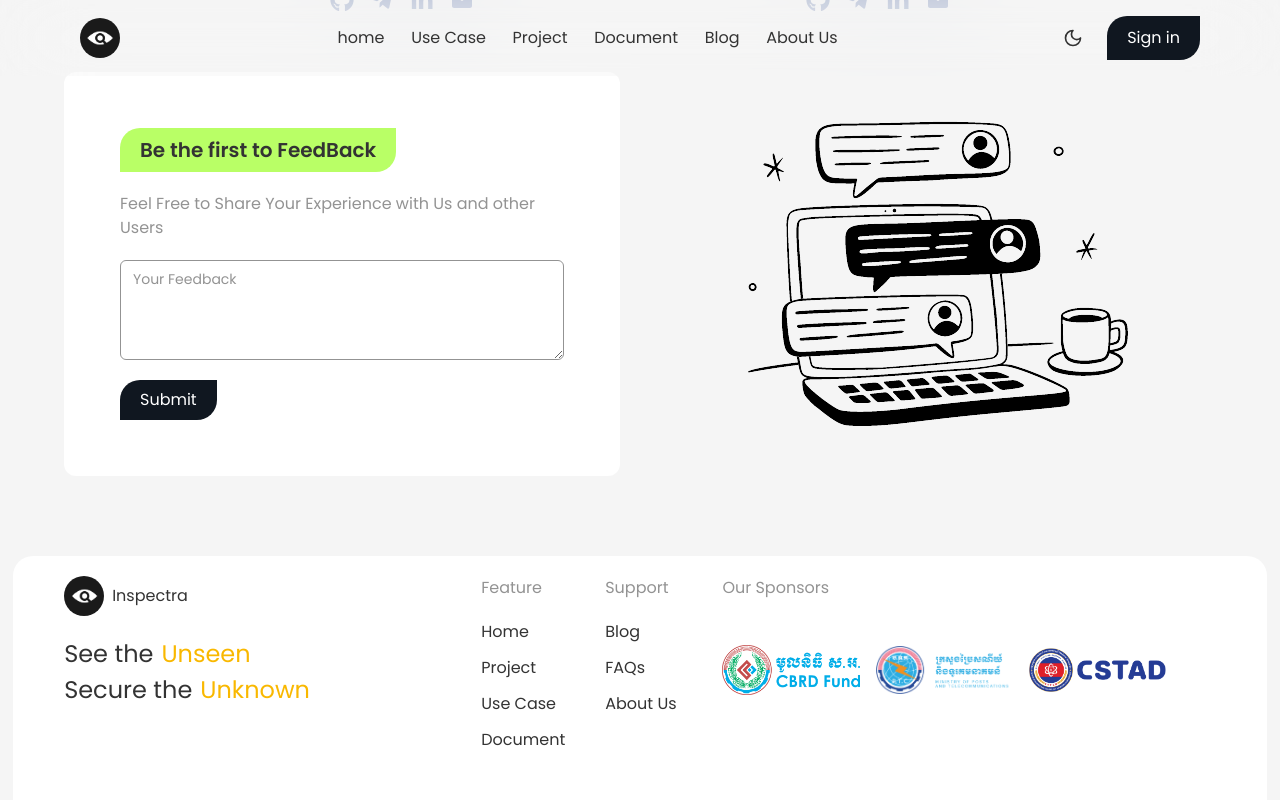
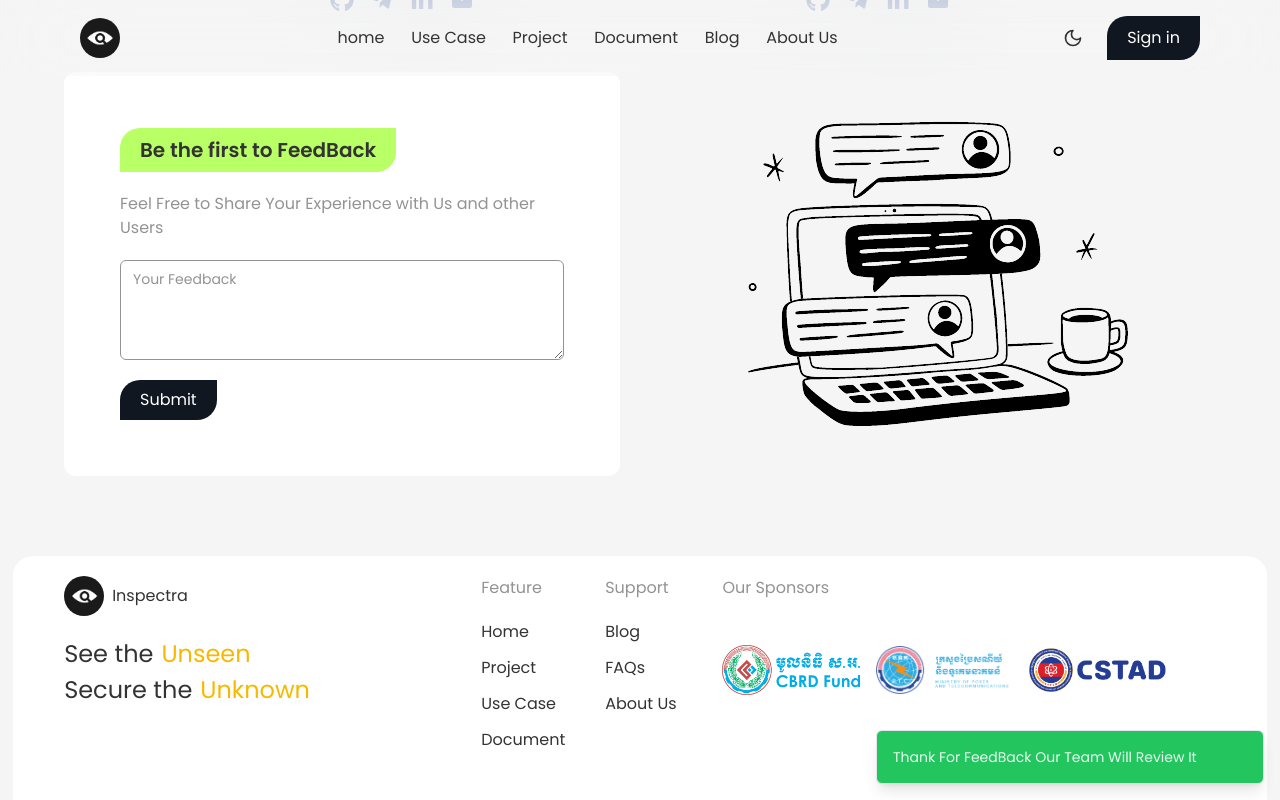
Before and after one commit to PheakdeyPhalphea/Inspectra, a Next.js app: page /aboutUs in a window 1280 px wide. Both pictures are taken after typing "Sample" into the empty fields and a click on the button "Submit". Shown: the part 1916-2716 px from the top of the page. Built offline with nearby package versions, Linux system fonts and the light colour scheme; no server answers.

Commit message:
install and step up toast shadcn

```diff
--- a/package.json
+++ b/package.json
@@ -12,6 +12,7 @@
     "@radix-ui/react-accordion": "^1.2.1",
     "@radix-ui/react-dialog": "^1.1.2",
     "@radix-ui/react-slot": "^1.1.0",
+    "@radix-ui/react-toast": "^1.2.2",
     "@reduxjs/toolkit": "^2.3.0",
     "class-variance-authority": "^0.7.0",
     "clsx": "^2.1.1",
--- a/src/app/layout.tsx
+++ b/src/app/layout.tsx
@@ -4,6 +4,7 @@ import "./globals.css";
 import { ThemeProvider } from "@/components/theme-provider";
 import NavbarComponent from "@/components/NavbarComponent/NavbarComponent";
 import FooterComponent from "@/components/FooterComponent/FooterComponent";
+import { Toaster } from "@/components/ui/toaster"
 
 import { Suspense } from "react";
 import StoreProvider from "./StoreProvider";
@@ -39,6 +40,7 @@ export default function RootLayout({
             <NavbarComponent />
             <Suspense fallback={""}>
               {children}
+              <Toaster />
             </Suspense>
 
             <img
--- a/src/components/Feedback/FeedbackComponent.tsx
+++ b/src/components/Feedback/FeedbackComponent.tsx
@@ -2,9 +2,10 @@
 import React, { useState } from 'react';
 import { Textarea } from '@/components/ui/textarea';
 import { useCreateUserFeedbackMutation } from '@/redux/service/feedback';
+import { useToast } from "@/components/hooks/use-toast"
 
 export default function FeedbackComponent() {
-
+  const { toast } = useToast()
     const [createUserFeedback, {isSuccess, isError}] = useCreateUserFeedbackMutation(); // waitin for test api
     const [feedback, setFeedback] = useState('') // State to capture feedback
 
@@ -15,6 +16,7 @@ export default function FeedbackComponent() {
     const handleSubmit = (e: any) => {
       e.preventDefault(); // Prevent page refresh on form submit
       setFeedback(''); // Clear the textarea after submission
+      toast( {description: "Thank For FeedBack Our Team Will Review It", variant: "success"})
       console.log(createUserFeedback({message: feedback}))
     };
   return (
--- /dev/null
+++ b/src/components/hooks/use-toast.ts
@@ -0,0 +1,194 @@
+"use client"
+
+// Inspired by react-hot-toast library
+import * as React from "react"
+
+import type {
+  ToastActionElement,
+  ToastProps,
+} from "@/components/ui/toast"
+
+const TOAST_LIMIT = 1
+const TOAST_REMOVE_DELAY = 1000000
+
+type ToasterToast = ToastProps & {
+  id: string
+  title?: React.ReactNode
+  description?: React.ReactNode
+  action?: ToastActionElement
+}
+
+const actionTypes = {
+  ADD_TOAST: "ADD_TOAST",
+  UPDATE_TOAST: "UPDATE_TOAST",
+  DISMISS_TOAST: "DISMISS_TOAST",
+  REMOVE_TOAST: "REMOVE_TOAST",
+} as const
+
+let count = 0
+
+function genId() {
+  count = (count + 1) % Number.MAX_SAFE_INTEGER
+  return count.toString()
+}
+
+type ActionType = typeof actionTypes
+
+type Action =
+  | {
+      type: ActionType["ADD_TOAST"]
+      toast: ToasterToast
+    }
+  | {
+      type: ActionType["UPDATE_TOAST"]
+      toast: Partial<ToasterToast>
+    }
+  | {
+      type: ActionType["DISMISS_TOAST"]
+      toastId?: ToasterToast["id"]
+    }
+  | {
+      type: ActionType["REMOVE_TOAST"]
+      toastId?: ToasterToast["id"]
+    }
+
+interface State {
+  toasts: ToasterToast[]
+}
+
+const toastTimeouts = new Map<string, ReturnType<typeof setTimeout>>()
+
+const addToRemoveQueue = (toastId: string) => {
+  if (toastTimeouts.has(toastId)) {
+    return
+  }
+
+  const timeout = setTimeout(() => {
+    toastTimeouts.delete(toastId)
+    dispatch({
+      type: "REMOVE_TOAST",
+      toastId: toastId,
+    })
+  }, TOAST_REMOVE_DELAY)
+
+  toastTimeouts.set(toastId, timeout)
+}
+
+export const reducer = (state: State, action: Action): State => {
+  switch (action.type) {
+    case "ADD_TOAST":
+      return {
+        ...state,
+        toasts: [action.toast, ...state.toasts].slice(0, TOAST_LIMIT),
+      }
+
+    case "UPDATE_TOAST":
+      return {
+        ...state,
+        toasts: state.toasts.map((t) =>
+          t.id === action.toast.id ? { ...t, ...action.toast } : t
+        ),
+      }
+
+    case "DISMISS_TOAST": {
+      const { toastId } = action
+
+      // ! Side effects ! - This could be extracted into a dismissToast() action,
+      // but I'll keep it here for simplicity
+      if (toastId) {
+        addToRemoveQueue(toastId)
+      } else {
+        state.toasts.forEach((toast) => {
+          addToRemoveQueue(toast.id)
+        })
+      }
+
+      return {
+        ...state,
+        toasts: state.toasts.map((t) =>
+          t.id === toastId || toastId === undefined
+            ? {
+                ...t,
+                open: false,
+              }
+            : t
+        ),
+      }
+    }
+    case "REMOVE_TOAST":
+      if (action.toastId === undefined) {
+        return {
+          ...state,
+          toasts: [],
+        }
+      }
+      return {
+        ...state,
+        toasts: state.toasts.filter((t) => t.id !== action.toastId),
+      }
+  }
+}
+
+const listeners: Array<(state: State) => void> = []
+
+let memoryState: State = { toasts: [] }
+
+function dispatch(action: Action) {
+  memoryState = reducer(memoryState, action)
+  listeners.forEach((listener) => {
+    listener(memoryState)
+  })
+}
+
+type Toast = Omit<ToasterToast, "id">
+
+function toast({ ...props }: Toast) {
+  const id = genId()
+
+  const update = (props: ToasterToast) =>
+    dispatch({
+      type: "UPDATE_TOAST",
+      toast: { ...props, id },
+    })
+  const dismiss = () => dispatch({ type: "DISMISS_TOAST", toastId: id })
+
+  dispatch({
+    type: "ADD_TOAST",
+    toast: {
+      ...props,
+      id,
+      open: true,
+      onOpenChange: (open) => {
+        if (!open) dismiss()
+      },
+    },
+  })
+
+  return {
+    id: id,
+    dismiss,
+    update,
+  }
+}
+
+function useToast() {
+  const [state, setState] = React.useState<State>(memoryState)
+
+  React.useEffect(() => {
+    listeners.push(setState)
+    return () => {
+      const index = listeners.indexOf(setState)
+      if (index > -1) {
+        listeners.splice(index, 1)
+      }
+    }
+  }, [state])
+
+  return {
+    ...state,
+    toast,
+    dismiss: (toastId?: string) => dispatch({ type: "DISMISS_TOAST", toastId }),
+  }
+}
+
+export { useToast, toast }
--- /dev/null
+++ b/src/components/ui/toast.tsx
@@ -0,0 +1,129 @@
+"use client"
+
+import * as React from "react"
+import * as ToastPrimitives from "@radix-ui/react-toast"
+import { cva, type VariantProps } from "class-variance-authority"
+import { X } from "lucide-react"
+
+import { cn } from "@/lib/utils"
+
+const ToastProvider = ToastPrimitives.Provider
+
+const ToastViewport = React.forwardRef<
+  React.ElementRef<typeof ToastPrimitives.Viewport>,
+  React.ComponentPropsWithoutRef<typeof ToastPrimitives.Viewport>
+>(({ className, ...props }, ref) => (
+  <ToastPrimitives.Viewport
+    ref={ref}
+    className={cn(
+      "fixed top-0 z-[100] flex max-h-screen w-full flex-col-reverse p-4 sm:bottom-0 sm:right-0 sm:top-auto sm:flex-col md:max-w-[420px]",
+      className
+    )}
+    {...props}
+  />
+))
+ToastViewport.displayName = ToastPrimitives.Viewport.displayName
+
+const toastVariants = cva(
+  "group pointer-events-auto relative flex w-full items-center justify-between space-x-2 overflow-hidden rounded-md border p-4 pr-6 shadow-lg transition-all data-[swipe=cancel]:translate-x-0 data-[swipe=end]:translate-x-[var(--radix-toast-swipe-end-x)] data-[swipe=move]:translate-x-[var(--radix-toast-swipe-move-x)] data-[swipe=move]:transition-none data-[state=open]:animate-in data-[state=closed]:animate-out data-[swipe=end]:animate-out data-[state=closed]:fade-out-80 data-[state=closed]:slide-out-to-right-full data-[state=open]:slide-in-from-top-full data-[state=open]:sm:slide-in-from-bottom-full",
+  {
+    variants: {
+      variant: {
+        default: "bg-gray-800 text-white",
+        success: "bg-green-500 text-white",
+        error: "bg-red-500 text-white",
+      },
+    },
+    defaultVariants: {
+      variant: "default",
+    },
+  }
+)
+
+const Toast = React.forwardRef<
+  React.ElementRef<typeof ToastPrimitives.Root>,
+  React.ComponentPropsWithoutRef<typeof ToastPrimitives.Root> &
+    VariantProps<typeof toastVariants>
+>(({ className, variant, ...props }, ref) => {
+  return (
+    <ToastPrimitives.Root
+      ref={ref}
+      className={cn(toastVariants({ variant }), className)}
+      {...props}
+    />
+  )
+})
+Toast.displayName = ToastPrimitives.Root.displayName
+
+const ToastAction = React.forwardRef<
+  React.ElementRef<typeof ToastPrimitives.Action>,
+  React.ComponentPropsWithoutRef<typeof ToastPrimitives.Action>
+>(({ className, ...props }, ref) => (
+  <ToastPrimitives.Action
+    ref={ref}
+    className={cn(
+      "inline-flex h-8 shrink-0 items-center justify-center rounded-md border bg-transparent px-3 text-sm font-medium transition-colors hover:bg-secondary focus:outline-none focus:ring-1 focus:ring-ring disabled:pointer-events-none disabled:opacity-50 group-[.destructive]:border-muted/40 group-[.destructive]:hover:border-destructive/30 group-[.destructive]:hover:bg-destructive group-[.destructive]:hover:text-destructive-foreground group-[.destructive]:focus:ring-destructive",
+      className
+    )}
+    {...props}
+  />
+))
+ToastAction.displayName = ToastPrimitives.Action.displayName
+
+const ToastClose = React.forwardRef<
+  React.ElementRef<typeof ToastPrimitives.Close>,
+  React.ComponentPropsWithoutRef<typeof ToastPrimitives.Close>
+>(({ className, ...props }, ref) => (
+  <ToastPrimitives.Close
+    ref={ref}
+    className={cn(
+      "absolute right-1 top-1 rounded-md p-1 text-foreground/50 opacity-0 transition-opacity hover:text-foreground focus:opacity-100 focus:outline-none focus:ring-1 group-hover:opacity-100 group-[.destructive]:text-red-300 group-[.destructive]:hover:text-red-50 group-[.destructive]:focus:ring-red-400 group-[.destructive]:focus:ring-offset-red-600",
+      className
+    )}
+    toast-close=""
+    {...props}
+  >
+    <X className="h-4 w-4" />
+  </ToastPrimitives.Close>
+))
+ToastClose.displayName = ToastPrimitives.Close.displayName
+
+const ToastTitle = React.forwardRef<
+  React.ElementRef<typeof ToastPrimitives.Title>,
+  React.ComponentPropsWithoutRef<typeof ToastPrimitives.Title>
+>(({ className, ...props }, ref) => (
+  <ToastPrimitives.Title
+    ref={ref}
+    className={cn("text-sm font-semibold [&+div]:text-xs", className)}
+    {...props}
+  />
+))
+ToastTitle.displayName = ToastPrimitives.Title.displayName
+
+const ToastDescription = React.forwardRef<
+  React.ElementRef<typeof ToastPrimitives.Description>,
+  React.ComponentPropsWithoutRef<typeof ToastPrimitives.Description>
+>(({ className, ...props }, ref) => (
+  <ToastPrimitives.Description
+    ref={ref}
+    className={cn("text-sm opacity-90", className)}
+    {...props}
+  />
+))
+ToastDescription.displayName = ToastPrimitives.Description.displayName
+
+type ToastProps = React.ComponentPropsWithoutRef<typeof Toast>
+
+type ToastActionElement = React.ReactElement<typeof ToastAction>
+
+export {
+  type ToastProps,
+  type ToastActionElement,
+  ToastProvider,
+  ToastViewport,
+  Toast,
+  ToastTitle,
+  ToastDescription,
+  ToastClose,
+  ToastAction,
+}
--- /dev/null
+++ b/src/components/ui/toaster.tsx
@@ -0,0 +1,35 @@
+"use client"
+
+import { useToast } from "@/components/hooks/use-toast"
+import {
+  Toast,
+  ToastClose,
+  ToastDescription,
+  ToastProvider,
+  ToastTitle,
+  ToastViewport,
+} from "@/components/ui/toast"
+
+export function Toaster() {
+  const { toasts } = useToast()
+
+  return (
+    <ToastProvider>
+      {toasts.map(function ({ id, title, description, action, ...props }) {
+        return (
+          <Toast key={id} {...props}>
+            <div className="grid gap-1">
+              {title && <ToastTitle>{title}</ToastTitle>}
+              {description && (
+                <ToastDescription>{description}</ToastDescription>
+              )}
+            </div>
+            {action}
+            <ToastClose />
+          </Toast>
+        )
+      })}
+      <ToastViewport />
+    </ToastProvider>
+  )
+}
```
Also changed, not shown: 1 other file (tests, documents, lock files or other folders).
